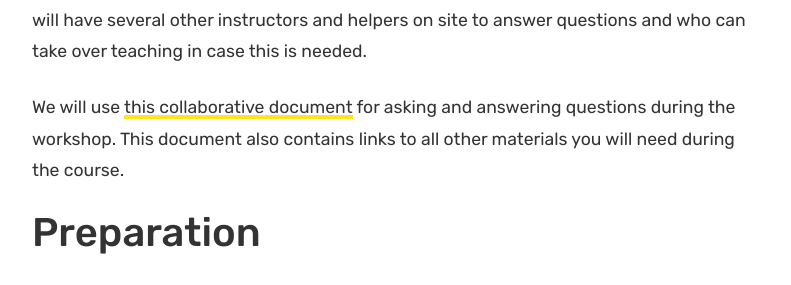
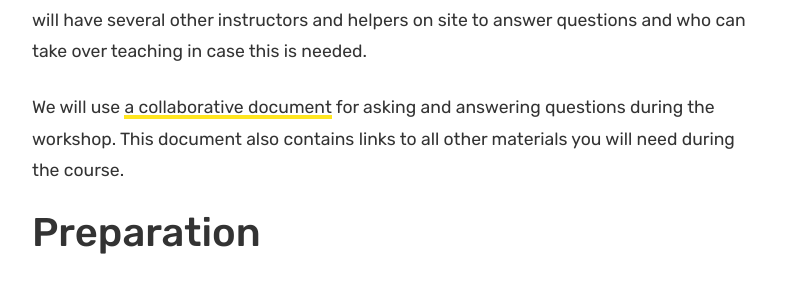
Before and after one commit to gallantries/gallantries.github.io, a Jekyll site: the page built from _events/2019-08-27-second-gallantries-workshop.md, in a window 1280 px wide and 900 px high, scrolled down 3816 px. Shown: the part 163-448 px from the top of the window, without its empty margins (53-844 px from the left). Built offline with Jekyll 4.4.1, drawn with Linux system fonts in a browser that asks for light colours; nearby versions of some CDN libraries.

Commit message:
Update chat link

```diff
--- a/_events/2019-08-27-second-gallantries-workshop.md
+++ b/_events/2019-08-27-second-gallantries-workshop.md
@@ -111,7 +111,7 @@ A **social dinner** will be organised at each site on Tuesday October 8th. This
 
 This will be a **hybrid training**. This means the instructors will teach in front of a camera, and this video feed is live-streamed to multiple locations around the world. Each location will have several other instructors and helpers on site to answer questions and who can take over teaching in case this is needed.
 
-We will use [this collaborative document](http://bit.ly/gallantries-chat) for asking and answering questions during the workshop. This document also contains links to all other materials you will need during the course.
+We will use [a collaborative document](http://bit.ly/gallantries-chat-10-19) for asking and answering questions during the workshop. This document also contains links to all other materials you will need during the course.
 
 # Preparation
 
```
